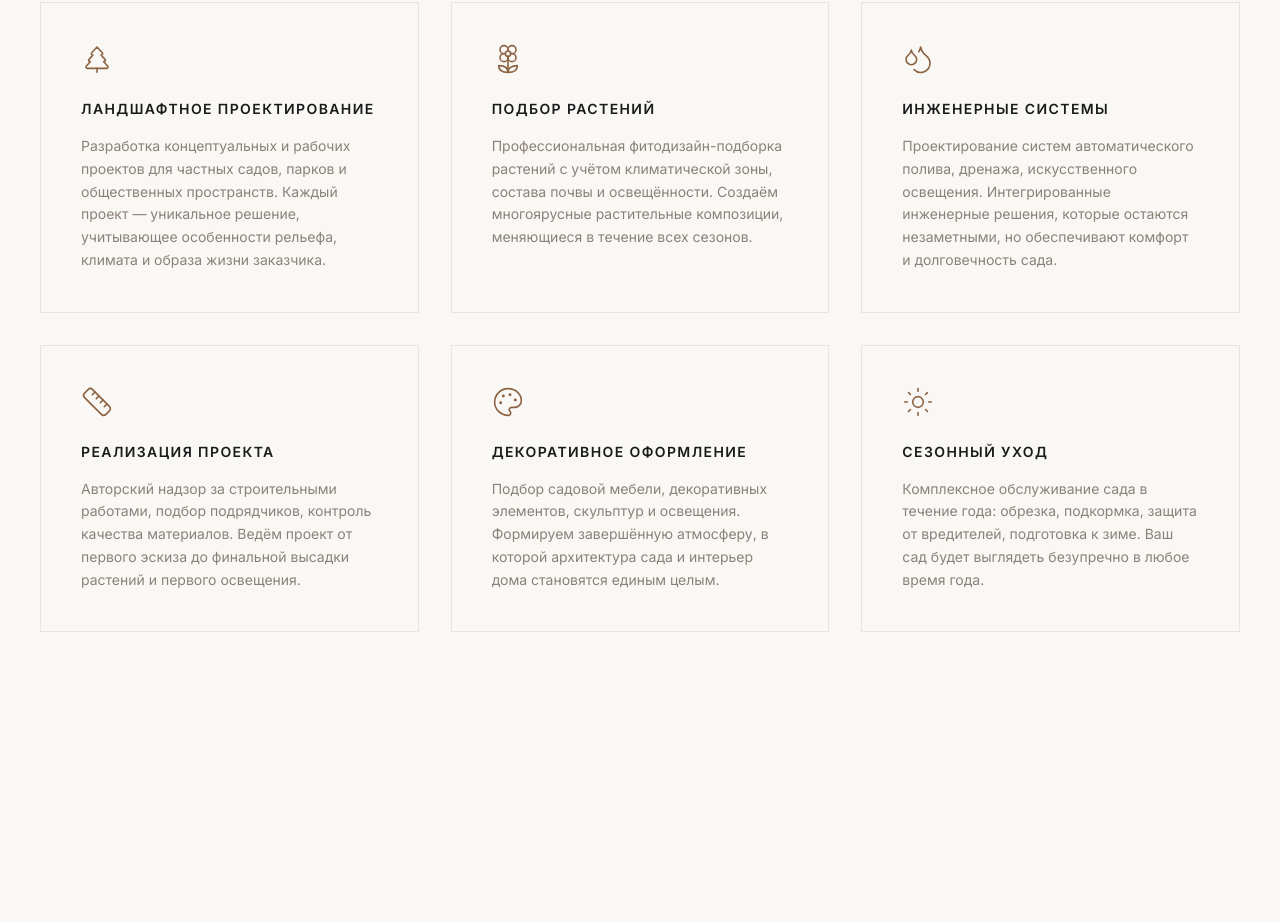
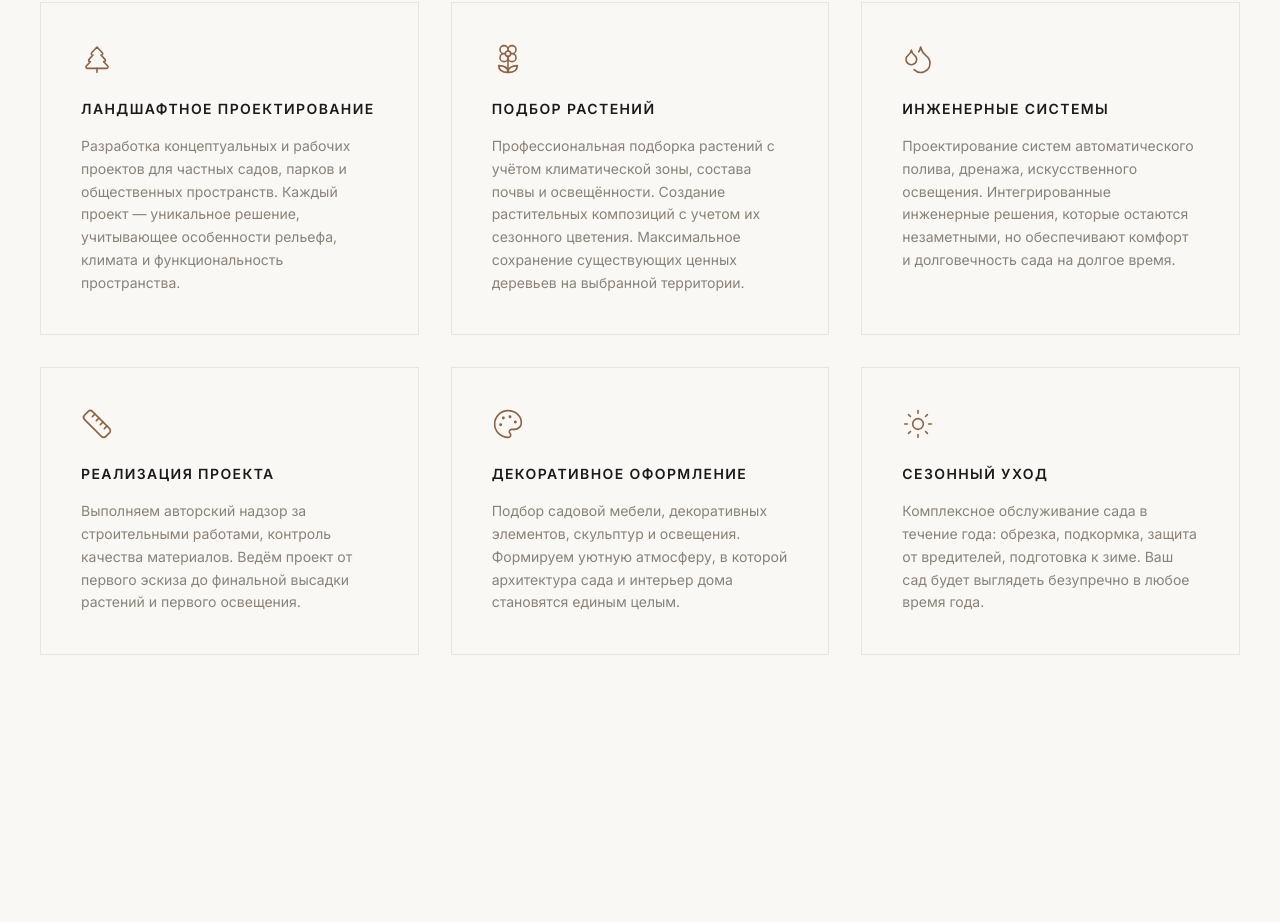
Before and after one commit to workreplit3-ctrl/territoriya-svobody, a Next.js app: page / in a window 1280 px wide. Shown: the part 2166-3088 px from the top of the page. Built offline with nearby package versions, Linux system fonts and the light colour scheme.

Commit message:
feat: update all service descriptions to match provided texts

```diff
--- a/src/app/page.tsx
+++ b/src/app/page.tsx
@@ -34,27 +34,27 @@ const SERVICES = [
   {
     icon: TreePine,
     title: 'ЛАНДШАФТНОЕ ПРОЕКТИРОВАНИЕ',
-    desc: 'Разработка концептуальных и рабочих проектов для частных садов, парков и общественных пространств. Каждый проект — уникальное решение, учитывающее особенности рельефа, климата и образа жизни заказчика.',
+    desc: 'Разработка концептуальных и рабочих проектов для частных садов, парков и общественных пространств. Каждый проект — уникальное решение, учитывающее особенности рельефа, климата и функциональность пространства.',
   },
   {
     icon: Flower2,
     title: 'ПОДБОР РАСТЕНИЙ',
-    desc: 'Профессиональная фитодизайн-подборка растений с учётом климатической зоны, состава почвы и освещённости. Создаём многоярусные растительные композиции, меняющиеся в течение всех сезонов.',
+    desc: 'Профессиональная подборка растений с учётом климатической зоны, состава почвы и освещённости. Создание растительных композиций с учетом их сезонного цветения. Максимальное сохранение существующих ценных деревьев на выбранной территории.',
   },
   {
     icon: Droplets,
     title: 'ИНЖЕНЕРНЫЕ СИСТЕМЫ',
-    desc: 'Проектирование систем автоматического полива, дренажа, искусственного освещения. Интегрированные инженерные решения, которые остаются незаметными, но обеспечивают комфорт и долговечность сада.',
+    desc: 'Проектирование систем автоматического полива, дренажа, искусственного освещения. Интегрированные инженерные решения, которые остаются незаметными, но обеспечивают комфорт и долговечность сада на долгое время.',
   },
   {
     icon: Ruler,
     title: 'РЕАЛИЗАЦИЯ ПРОЕКТА',
-    desc: 'Авторский надзор за строительными работами, подбор подрядчиков, контроль качества материалов. Ведём проект от первого эскиза до финальной высадки растений и первого освещения.',
+    desc: 'Выполняем авторский надзор за строительными работами, контроль качества материалов. Ведём проект от первого эскиза до финальной высадки растений и первого освещения.',
   },
   {
     icon: Palette,
     title: 'ДЕКОРАТИВНОЕ ОФОРМЛЕНИЕ',
-    desc: 'Подбор садовой мебели, декоративных элементов, скульптур и освещения. Формируем завершённую атмосферу, в которой архитектура сада и интерьер дома становятся единым целым.',
+    desc: 'Подбор садовой мебели, декоративных элементов, скульптур и освещения. Формируем уютную атмосферу, в которой архитектура сада и интерьер дома становятся единым целым.'
   },
   {
     icon: Sun,
```
